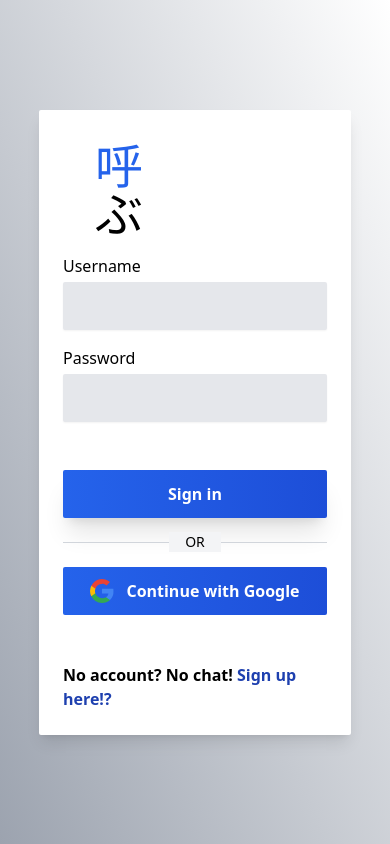
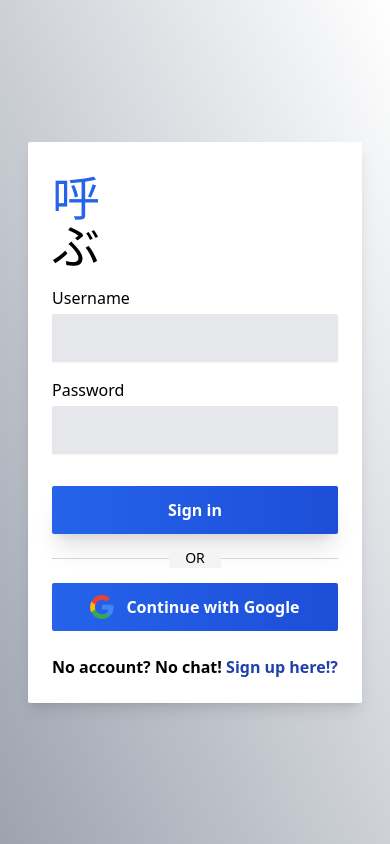
Before and after one commit to BrokenTime9/chatApp, a React (Create React App) app: page /signin in a window 390 px wide. Built offline with nearby package versions, Linux system fonts and the light colour scheme; no server answers.

Commit message:
logo alignment change -3

```diff
--- a/src/components/auth/authPage/authPage.jsx
+++ b/src/components/auth/authPage/authPage.jsx
@@ -10,11 +10,11 @@ export const Login = () => {
       className={`flex items-center justify-center min-h-[100dvh] w-screen   bg-gradient-to-tr from-gray-400 to-white cursor-default`}
     >
       <div
-        className={`${!isMobile ? "max-w-sm" : "max-w-[80%]"} max-h-[95dvh] w-full  p-6 bg-white rounded-sm shadow-lg`}
+        className={`max-w-sm max-h-[95dvh] ${!isMobile ? "w-full" : "w-90%"} p-6 bg-white rounded-sm shadow-lg`}
       >
         {/* Header: Logo and Button with offset effect */}
         <div
-          className={`flex items-center p-8 pt-2 pb-4 ${isMobile ? "flex-col items-start w-full" : "flex-row justify-center"}`}
+          className={`flex items-center ${!isMobile ? "p-8" : "pt-2 pb-4"} ${isMobile ? "flex-col items-start w-full" : "flex-row justify-center"}`}
         >
           <h1 className="text-5xl text-blue-600 self-start">呼 </h1>
           <h1 className="text-black text-5xl self-start">ぶ</h1>
@@ -36,7 +36,7 @@ export const Login = () => {
           className="font-semibold flex justify-center cursor-pointer"
           onClick={() => (window.location.href = "/signup")}
         >
-          <p className=" mt-12">
+          <p className={`${isMobile ? "mt-6" : "mt-12"} `}>
             No account? No chat!{" "}
             <span className="text-blue-800">Sign up here!?</span>
           </p>
@@ -55,7 +55,7 @@ export const Signup = () => {
         className={`max-w-sm max-h-[95dvh] ${!isMobile ? "w-full" : "w-90%"} p-6 bg-white rounded-sm shadow-lg`}
       >
         <div
-          className={`flex items-center p-8 ${isMobile ? "flex-col items-start w-full" : "flex-row justify-center"}`}
+          className={`flex items-center ${!isMobile ? "p-8" : "pt-2 pb-4"} ${isMobile ? "flex-col items-start w-full" : "flex-row justify-center"}`}
         >
           <h1 className="text-5xl text-blue-600 self-start">呼 </h1>
           <h1 className="text-black text-5xl self-start">ぶ</h1>
@@ -75,7 +75,7 @@ export const Signup = () => {
           className="font-semibold flex justify-center cursor-pointer"
           onClick={() => (window.location.href = "/signin")}
         >
-          <p className=" mt-12">
+          <p className={`${isMobile ? "mt-6" : "mt-12"} `}>
             You’re already famous here -
             <span className="text-blue-800"> Sign in!</span>
           </p>
--- a/src/components/auth/localAuth/register.jsx
+++ b/src/components/auth/localAuth/register.jsx
@@ -1,5 +1,5 @@
 import React, { useContext, useState } from "react";
-
+import MobileContext from "../../dashboard/context/mobileWidth";
 import UrlContext from "../../context/urlContext";
 import axios from "axios";
 
@@ -7,6 +7,7 @@ const Register = ({ mode }) => {
   const [username, setUsername] = useState("");
   const [password, setPassword] = useState("");
   const { url } = useContext(UrlContext);
+  const { isMobile } = useContext(MobileContext);
 
   const handleSubmit = async (e) => {
     e.preventDefault();
@@ -59,7 +60,7 @@ const Register = ({ mode }) => {
       {/* Submit Button */}
       <button
         type="submit"
-        className="w-full mt-8 py-3 px-5 bg-gradient-to-r from-blue-600 to-blue-700 text-white font-bold rounded-sm shadow-xl hover:scale-105 transition-transform"
+        className={`w-full ${isMobile ? "mt-4" : "mt-8"} py-3 px-5 bg-gradient-to-r from-blue-600 to-blue-700 text-white font-bold rounded-sm shadow-xl hover:scale-105 transition-transform`}
       >
         {mode === "register" ? "Sign Up" : "Sign in"}
       </button>
```
